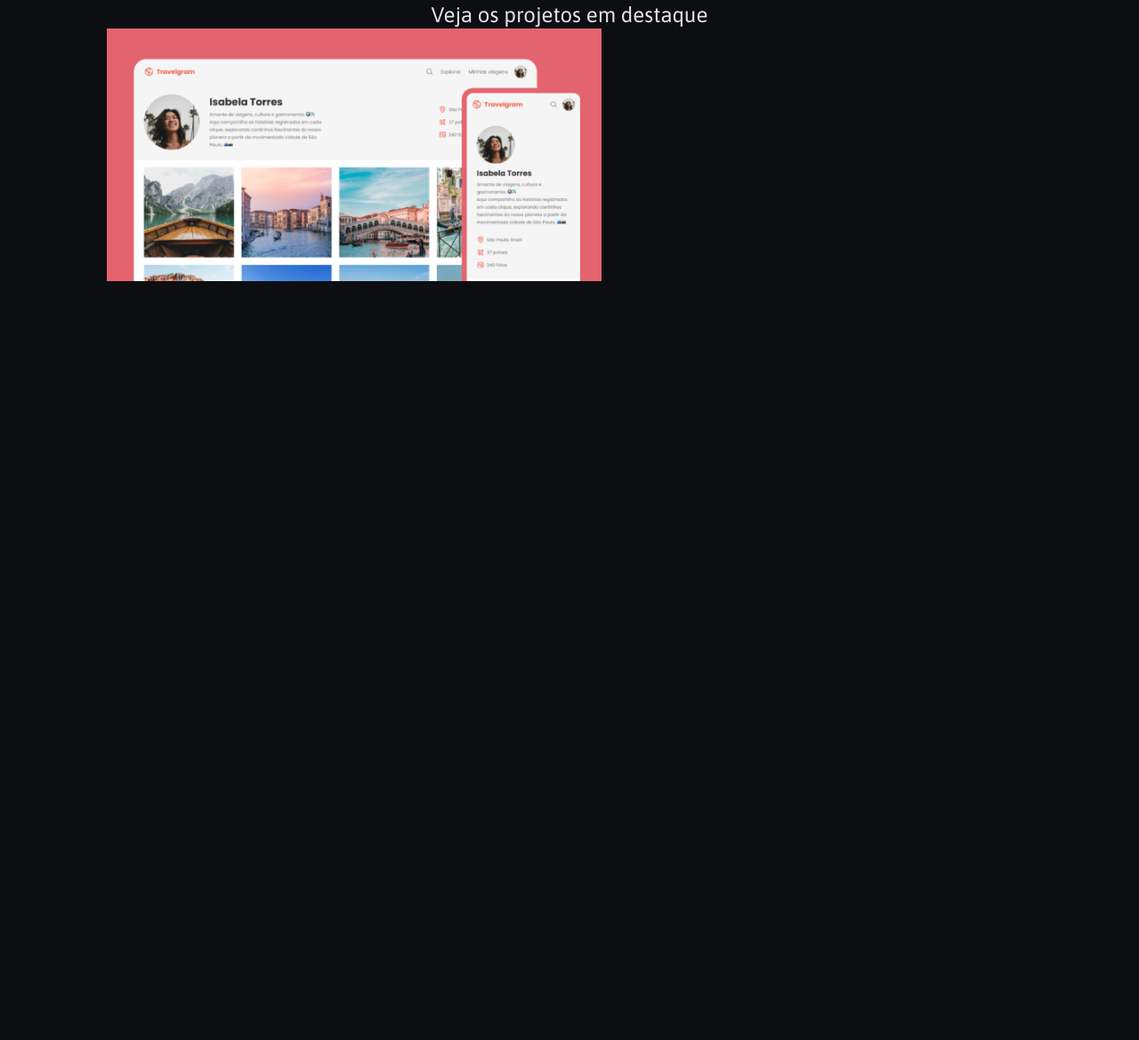
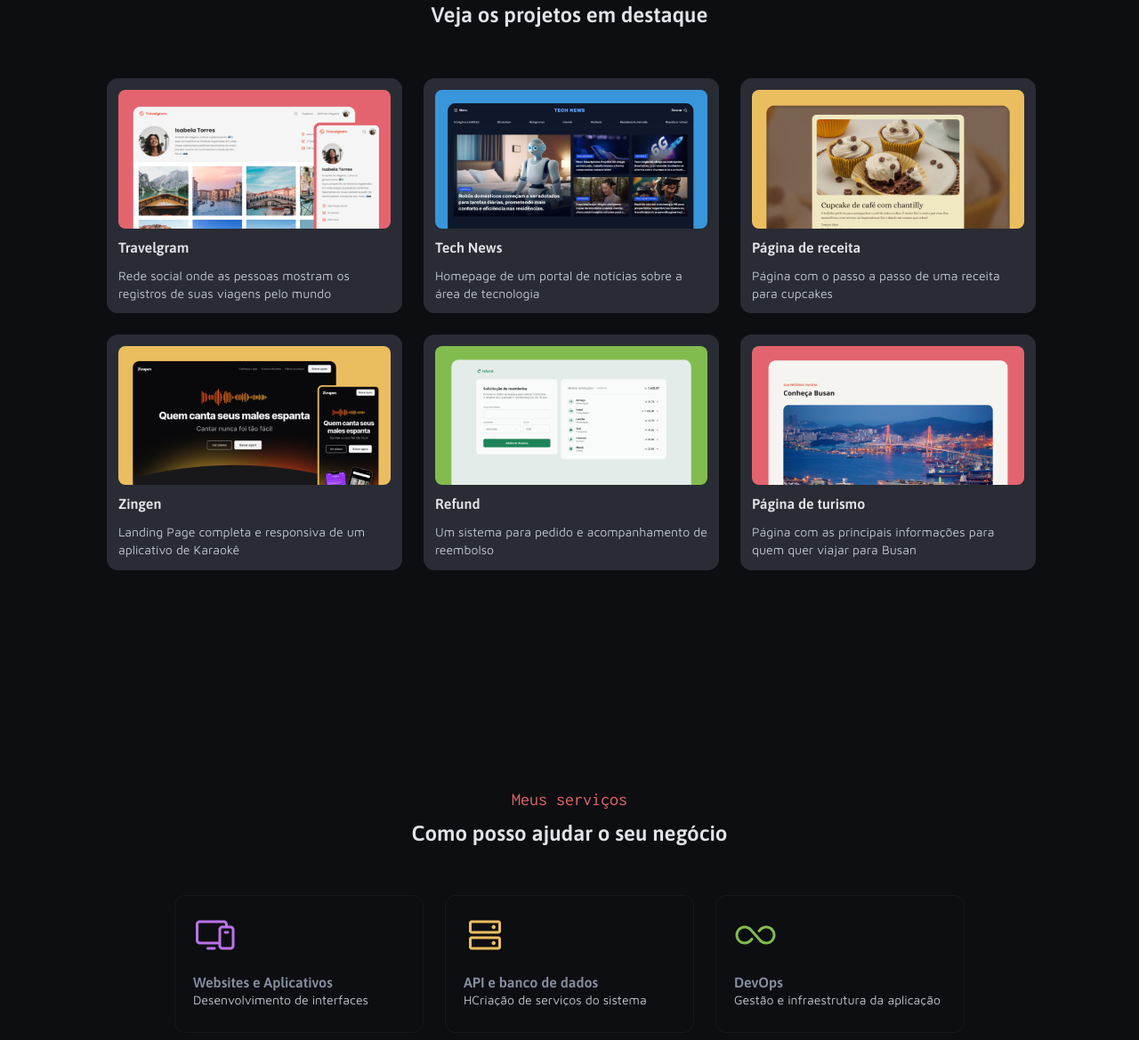
Before and after one commit to dedsfe/Portf-lio-Rocketseat, a plain HTML site: page index.html in a window 1280 px wide. Shown: the part 863-2032 px from the top of the page at 89% size. Before the commit the page ends 1213 px from the top, so only its background shows below. Drawn offline with Linux system fonts and the light colour scheme.

Commit message:
Estruturando e Estilizando Seções Meus Servicos + Meu Trabalho

```diff
--- a/index.html
+++ b/index.html
@@ -61,12 +61,80 @@
       <h2>Meu trabalho</h2>
       <h4>Veja os projetos em destaque</h4>
     </div>
-    <div class="cards">
+    <div class="cards gap-24">
+
       <div class="card-01">
         <img src="./assets/imgs/Thumbnail_Project-01.png" alt="">
-        <p></p>
+        <h3>Travelgram</h3>
+        <p>Rede social onde as pessoas mostram os registros de suas viagens pelo mundo</p>
+      </div>
+
+      <div class="card-01">
+        <img src="./assets/imgs/Thumbnail_Project-02.png" alt="">
+        <h3>Tech News</h3>
+        <p>Homepage de um portal de notícias sobre a área de tecnologia</p>
+      </div>
+
+      <div class="card-01">
+        <img src="./assets/imgs/Thumbnail_Project-03.png" alt="">
+        <h3>Página de receita</h3>
+        <p>Página com o passo a passo de uma receita para cupcakes</p>
+      </div>
+
+      <div class="card-01">
+        <img src="./assets/imgs/Thumbnail_Project-04.png" alt="">
+        <h3>Zingen</h3>
+        <p>Landing Page completa e responsiva de um aplicativo de Karaokê</p>
+      </div>
+
+      <div class="card-01">
+        <img src="./assets/imgs/Thumbnail_Project-05.png" alt="">
+        <h3>Refund</h3>
+        <p>Um sistema para pedido e acompanhamento de reembolso </p>
+      </div>
+
+      <div class="card-01">
+        <img src="./assets/imgs/Thumbnail_Project-06.png" alt="">
+        <h3>Página de turismo</h3>
+        <p>Página com as principais informações para quem quer viajar para Busan
+
+        </p>
+      </div>
+
+    </div>
+  </section>
+  <section id="meus-servicos">
+    <div class="conteudo-sessao-2 gap-12">
+      <h2>Meus serviços</h2>
+      <h4>Como posso ajudar o seu negócio</h4>
+    </div>
+    <div class="cards02-hug gap-24">
+      <div class="cards-02">
+        <img src="./assets/icons/Devices.svg" alt="">
+        <div>
+          <h3>Websites e Aplicativos</h3>
+          <p>Desenvolvimento de interfaces</p>
+        </div>
+      </div>
+
+      <div class="cards-02">
+        <img src="./assets/icons/HardDrives.svg" alt="">
+        <div>
+          <h3>API e banco de dados</h3>
+          <p>HCriação de serviços do sistema </p>
+        </div>
+      </div>
+
+      <div class="cards-02">
+        <img src="./assets/icons/Infinity.svg" alt="">
+        <div>
+          <h3>DevOps</h3>
+          <p>Gestão e infraestrutura da aplicação</p>
+        </div>
       </div>
     </div>
+
+
   </section>
 </body>
 </html>
--- a/styles/global.css
+++ b/styles/global.css
@@ -21,8 +21,8 @@
 
   --font-family-asap: 'Asap', sans-serif;
   --title-lg-asap: 800 56px/120% var(--font-family-asap);
-  --title-md-asap: 400 24px/120% var(--font-family-asap);
-  --title-sm-asap: 400 16px/120% var(--font-family-asap);
+  --title-md-asap: 600 24px/120% var(--font-family-asap);
+  --title-sm-asap: 600 16px/120% var(--font-family-asap);
 
   --font-family-inconsolata: 'Inconsolata', sans-serif;
   --subtitle: 400 20px/120% var(--font-family-inconsolata);
@@ -67,10 +67,11 @@ h3{
 h4{
   font: var(--title-md-asap);
   color: var(--gray-600);
-
-
 }
-
+p{
+  font: var(--text-sm-mavenpro);
+  color: var(--gray-500);
+}
 
 .gap-12{
   gap: 12px;
--- a/styles/index.css
+++ b/styles/index.css
@@ -2,3 +2,4 @@
 @import url(header.css);
 @import url(tags.css);
 @import url(meutrabalho.css);
+@import url(meusservicos.css);
--- /dev/null
+++ b/styles/meusservicos.css
@@ -0,0 +1,34 @@
+#meus-servicos{
+ display: flex;
+ flex-direction: column;
+ gap: 54px;
+ margin: 120px 0px 88px 0px;
+
+    .cards02-hug{
+      display: flex;
+      flex-direction: row;
+      align-items: center;
+      justify-content: center;
+
+      .cards-02{
+        display: flex;
+        flex-direction: column;
+        gap: 20px;
+        padding: 20px;
+
+        border-radius: 12px;
+        border: 1px solid var(--gray-200);
+
+        width: 280px;
+        height: 155px;
+
+        img{
+          width: 48px;
+          height: 48px;
+        }
+      }
+
+    }
+
+
+}
--- a/styles/meutrabalho.css
+++ b/styles/meutrabalho.css
@@ -1,3 +1,14 @@
+#meutrabalho{
+    display: flex;
+    flex-direction: column;
+
+    height: 100vh;
+    width: 100%;
+
+    gap: 56px;
+
+}
+
 .conteudo-sessao-2{
     display: flex;
     flex-direction: column;
@@ -8,3 +19,44 @@
     }
 
 }
+
+.cards{
+    display: grid;
+    width: 100%;
+    grid-template-columns: 1fr 1fr 1fr;
+
+
+
+
+    .card-01{
+        display: flex;
+        flex-direction: column;
+        align-items: left;
+        justify-content: center;
+
+        gap: 12px;
+        padding: 12px;
+
+        background-color: var(--gray-300);
+        border-radius: 12px;
+
+        border: 1px solid var(--gray-300);
+
+
+        img{
+            height: 156px;
+            width: 306px;
+            border-radius: 8px;
+        }
+
+        h3{
+            color: var(--gray-600);
+        }
+    }
+
+    .card-01:hover{
+        border: 0.5px solid var(--gray-400);
+        transition: 0.5s;
+    }
+
+}
```
Also changed, not shown: assets/icons/Devices.svg (added), assets/icons/HardDrives.svg (added), assets/icons/Infinity.svg (added).
